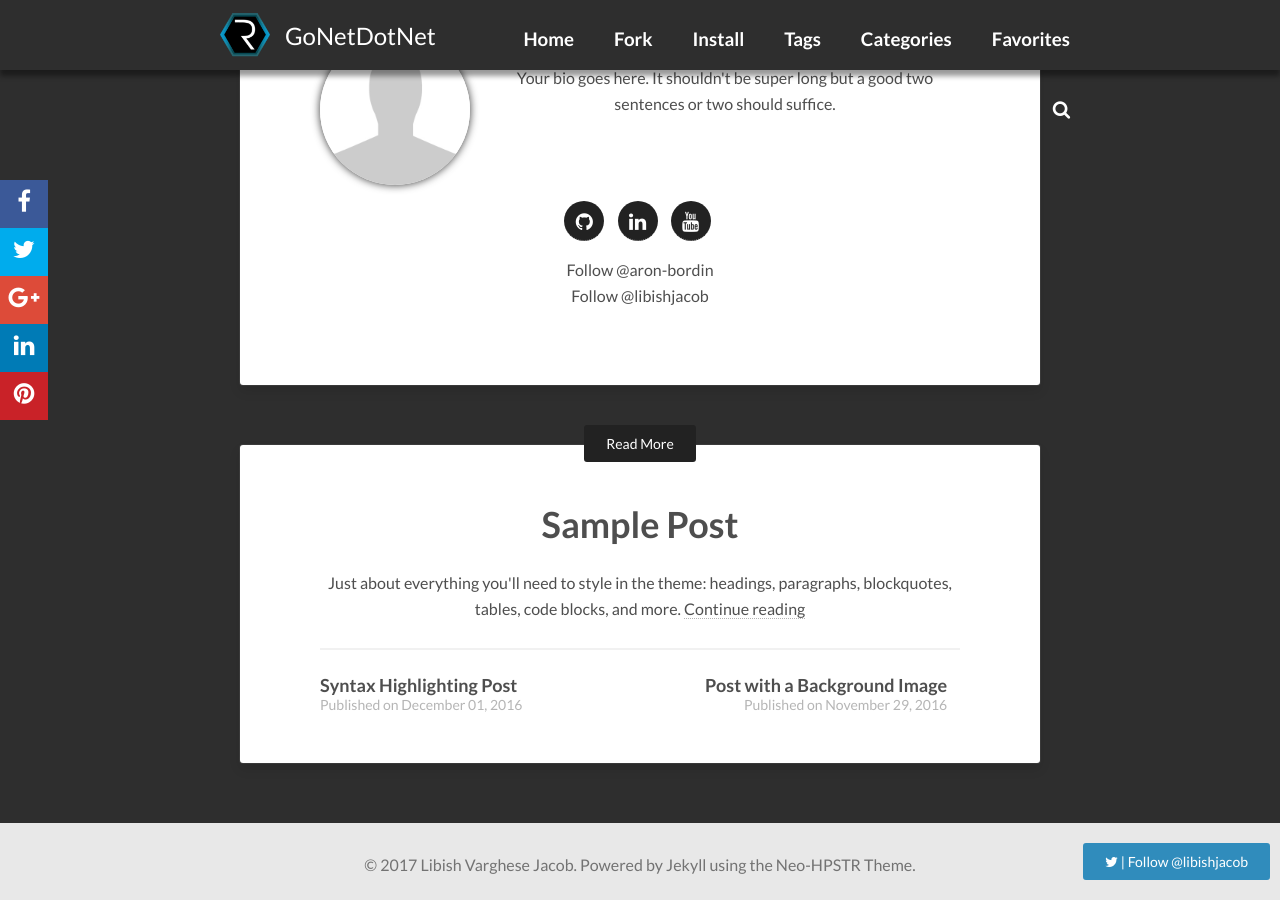
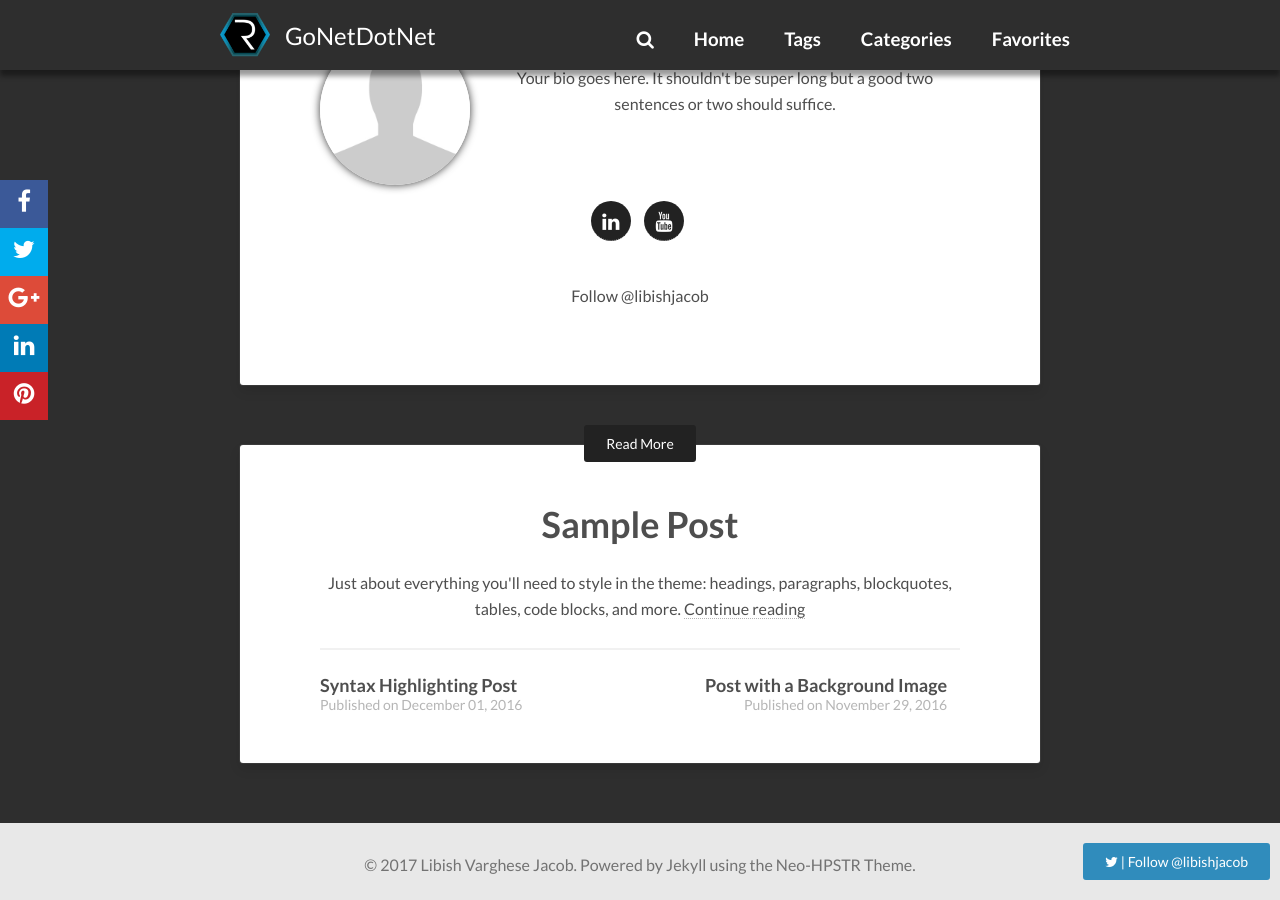
Before and after one commit to libish-jacob/Blog, a Jekyll site: the page built from _posts/2016-11-30-dark-post.md, in a window 1280 px wide and 900 px high, scrolled down 1023 px. Built offline with Jekyll 4.4.1, drawn with Linux system fonts in a browser that asks for light colours; nearby versions of some CDN libraries; comment, search, counter and statistics services are not loaded; some of the changed lines change nothing that is shown.

Commit message:
Update _config.yml

```diff
--- a/_config.yml
+++ b/_config.yml
@@ -20,10 +20,10 @@
 menu:
   - title: 'Home'
     url: '/'
-  - title: 'Fork'
-    url: 'http://github.com/aron-bordin/neo-hpstr-jekyll-theme'
-  - title: 'Install'
-    url: 'http://github.com/aron-bordin/neo-hpstr-jekyll-theme#installation'
+ # - title: 'Fork'
+ #   url: 'http://github.com/aron-bordin/neo-hpstr-jekyll-theme'
+ # - title: 'Install'
+ #   url: 'http://github.com/aron-bordin/neo-hpstr-jekyll-theme#installation'
   - title: 'Tags'
     url: '/tags'
   - title: 'Categories'
@@ -40,14 +40,14 @@
 # Owner/author information
 owner:
   name:           Libish Varghese Jacob
-  site:           http://aronbordin.com
+#  site:           http://aronbordin.com
   avatar:         images/avatar.jpg
   bio:            "Your bio goes here. It shouldn't be super long but a good two sentences or two should suffice."
-  email:          you@email.com
+  email:          libi.32@gmail.com
   # Twitter nick for use in Twitter cards and follow button.
   twitter: libishjacob # if no twitter in this config, the twitter follow button will be removed
   # GitHub nick for use in follow button in author block.
-  github: aron-bordin
+  #github: aron-bordin
 
 # Twitter account associated with the site if different from owner/author twitter account.
 # Used in Twitter cards.
@@ -55,10 +55,10 @@
 
 # Social networking links used in author block underneath posts. Update and remove as you like.
 social:
-  - title: "github"
-    url: "https://github.com/aron-bordin"
+ # - title: "github"
+ #   url: "https://github.com/aron-bordin"
   - title: "linkedin"
-    url: "https://br.linkedin.com/in/aronbordin"
+    url: "https://br.linkedin.com/in/libishjacob"
   - title: "youtube"
     url: "https://www.youtube.com/channel/UCfnSek-9HPWOx5e2pH7VFgg"
 
```
